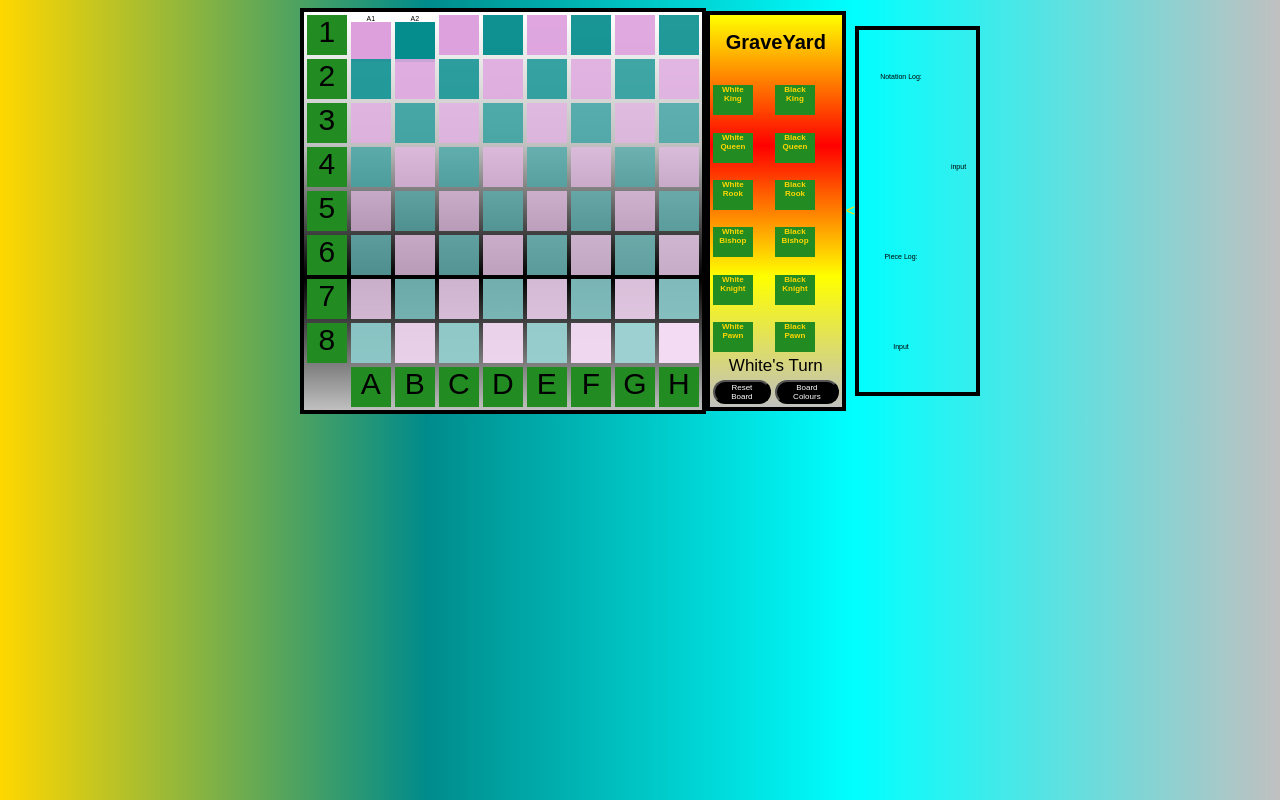
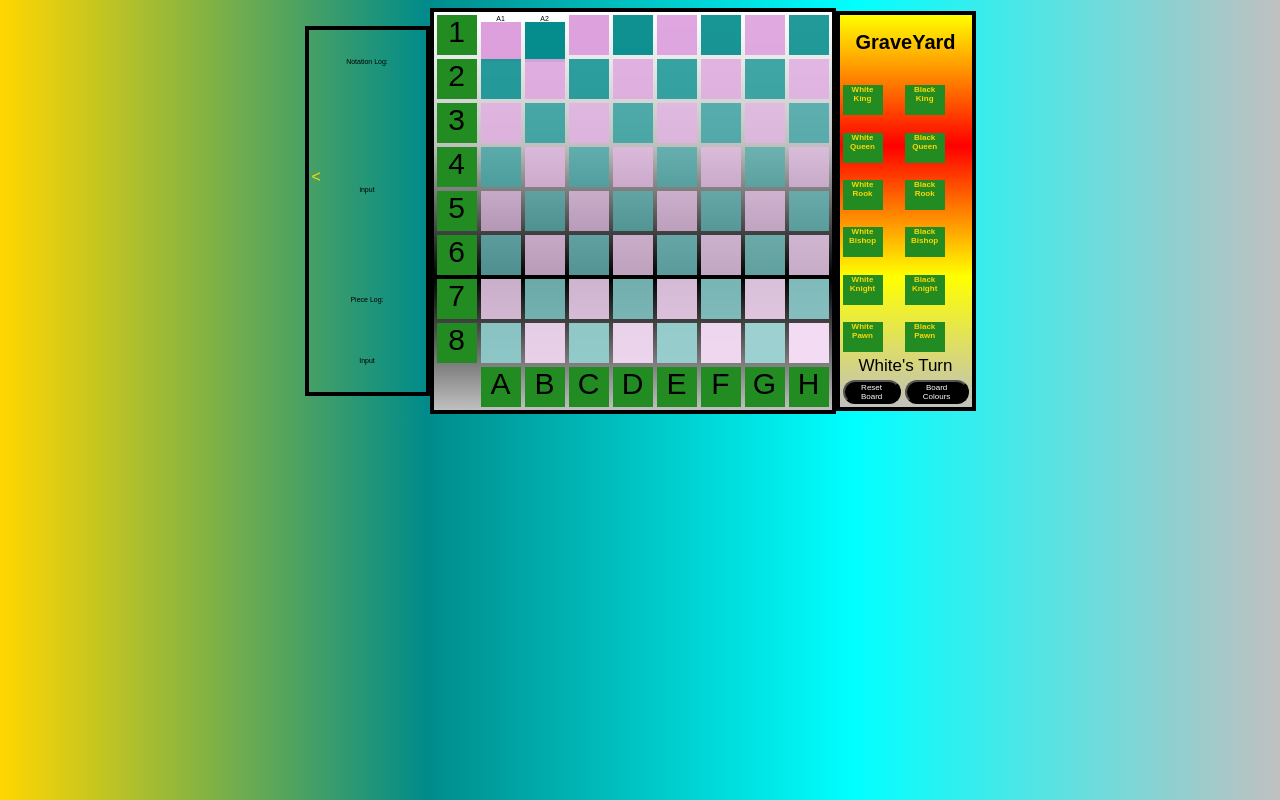
Before and after one commit to Soulbow2/soulbow2.github.io, a plain HTML site: page index.html in a window 1280 px wide. Drawn offline with Linux system fonts and the light colour scheme.

Commit message:
Update index.html

```diff
--- a/index.html
+++ b/index.html
@@ -7,6 +7,12 @@
 <link rel="stylesheet" href="/style.css">
 </head>
 <body>
+<table style="width: 125px">
+<tr><td><p>Notation Log:</p></td></tr><tr>
+<td><<p id="notationDumpInput">input</p></td></tr>
+<tr><td><p>Piece Log:</p></td></tr>
+<tr><td><p id="pieceDumpInput">Input</p></td></tr>
+</table>
 <table style="background: linear-gradient(180deg, white, silver, black, silver)"><tr>
 <td><main id="one" onclick="notation(this)"><p style="font-size: 30px">1</p></main></td>
 <td><section style="opacity: 100%; heightL 40px; width: 40px; background: white"><p id="node1"> A1</p><p style="opacity: 100%; height: 40px; width: 40px; background: plum" onclick="selectTile(this)" id="tile1"></p></section></td>
@@ -113,11 +119,5 @@
 </td><td colspan="2">
 <button style="background: black; color: white; border-radius: 45px 45px 45px 45px; font-size: 8px" onclick="boardSetToggle()">Board Colours</button>
 </td></tr></table>
-<table style="width: 125px">
-<tr><td><p>Notation Log:</p></td></tr><tr>
-<td><td><p id="notationDumpInput">input</p></td><</tr>
-<tr><td><p>Piece Log:</p></td></tr>
-<tr><td><p id="pieceDumpInput">Input</p></td></tr>
-</table>
 <script src="/javaScript.js"></script>
 </body></html>
```
